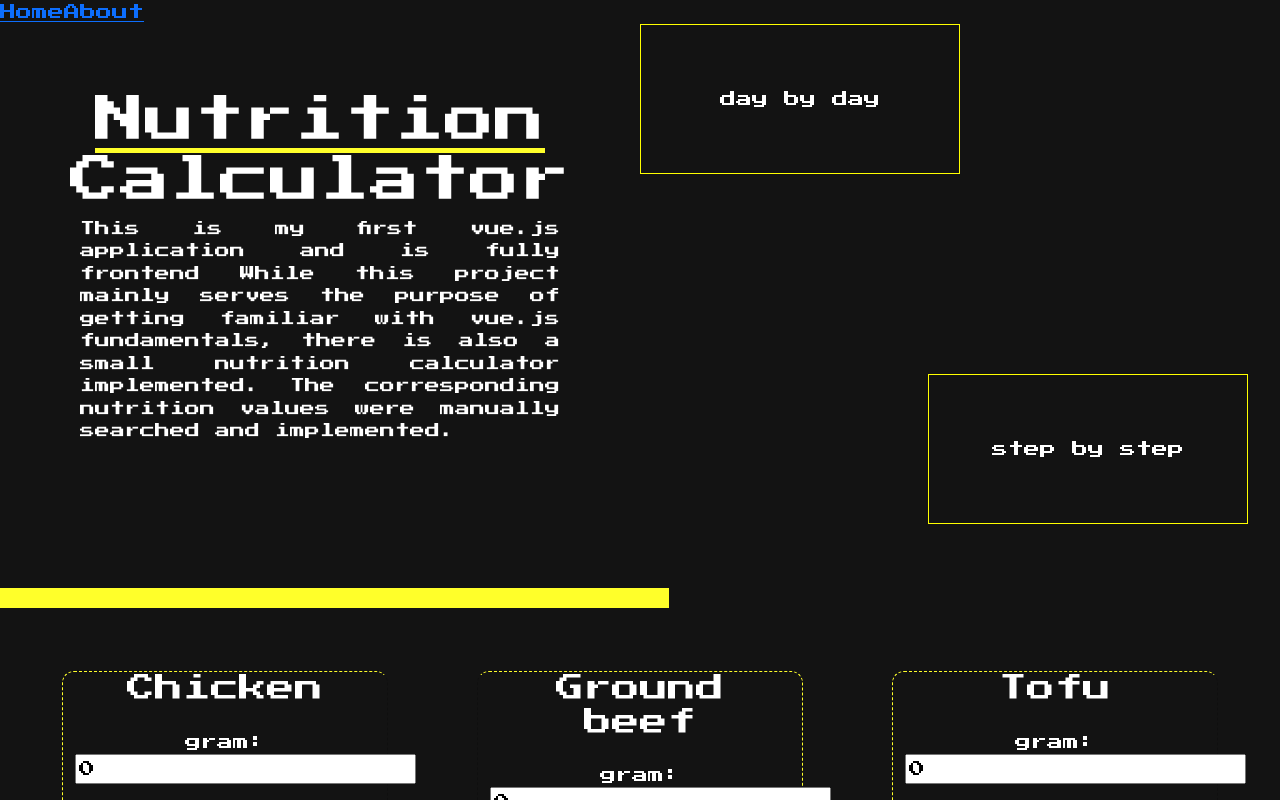
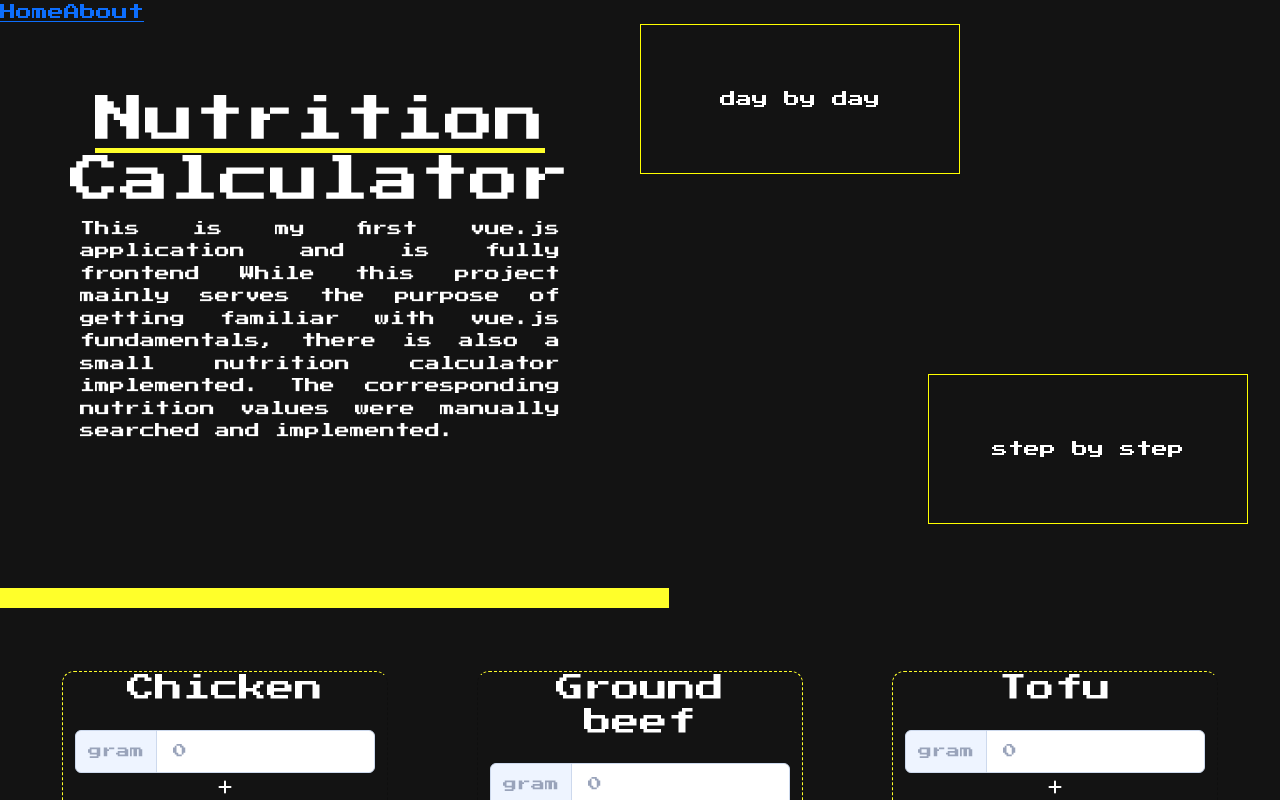
Before and after one commit to Matthes-Baer/NutritionCalculator, a Vue app: page / in a window 1280 px wide. Shown: the top 800 px of the page. Built offline with nearby package versions, Linux system fonts and the light colour scheme.

Commit message:
feat: Added custom button and custom input

```diff
--- a/src/App.vue
+++ b/src/App.vue
@@ -14,6 +14,25 @@ import { RouterLink, RouterView } from "vue-router";
 </template>
 
 <style>
+:root {
+  --input-color: #99a3ba;
+  --input-border: #cdd9ed;
+  --input-background: #fff;
+  --input-placeholder: #cbd1dc;
+
+  --input-border-focus: #275efe;
+
+  --group-color: var(--input-color);
+  --group-border: var(--input-border);
+  --group-background: #eef4ff;
+
+  --group-color-focus: #fff;
+  --group-border-focus: var(--input-border-focus);
+  --group-background-focus: #678efe;
+
+  --accentColor: rgb(255, 255, 42);
+}
+
 @font-face {
   font-family: "PressStart2P";
   src: local("PressStart2P"),
@@ -21,7 +40,6 @@ import { RouterLink, RouterView } from "vue-router";
 }
 
 body {
-  --accentColor: rgb(255, 255, 42);
   background-color: rgb(19, 19, 19);
   color: white;
   font-family: "PressStart2P", Arial, Helvetica, sans-serif;
--- a/src/components/nutrition/SingleItem.vue
+++ b/src/components/nutrition/SingleItem.vue
@@ -1,5 +1,6 @@
 <script lang="ts">
 import { nutritionStore } from "../../store/store";
+import CustomButton from "../ui/CustomButton.vue";
 
 export default {
   data() {
@@ -10,7 +11,7 @@ export default {
     };
   },
   props: ["product"],
-  components: {},
+  components: { CustomButton },
   // Functions have to be implemented as methods - There is also the opportunity to add such methods directly in the corresponding store.
   methods: {
     addToCurrentNutrition: function (
@@ -52,12 +53,13 @@ export default {
       <div class="d-flex justify-content-center align-items-center mb-3">
         <h3>{{ product.name }}</h3>
       </div>
-
-      <label class="mb-3">gram: <input type="number" v-model="amount" /></label>
-
-      <button
-        class="add-button mx-auto mb-3"
-        @click="
+      <div class="form-group">
+        <span>gram</span>
+        <input class="form-field" type="number" v-model="amount" />
+      </div>
+      <CustomButton
+        :name="product.name"
+        @clicked="
           addToCurrentNutrition(
             (product.values.kcal / 100) * amount,
             (product.values.fat / 100) * amount,
@@ -66,14 +68,14 @@ export default {
             product.name
           )
         "
-      >
-        {{ product.name }} - Click to Add
-      </button>
+      />
     </div>
   </div>
 </template>
 
-<style>
+<style lang="scss">
+@import "../../style/customInput.scss";
+
 .product-image {
   max-width: 75px;
   max-height: 75px;
--- a/src/components/ui/CustomButton.vue
+++ b/src/components/ui/CustomButton.vue
@@ -1,11 +1,19 @@
 <script lang="ts">
 export default {
-  props: [],
+  props: ["name"],
+
+  methods: {
+    // This method serves the purpose to emit a message to the parent component with "clicked".
+    // The parent component listens to that and executes it's corresponding function.
+    clicked() {
+      this.$emit("clicked");
+    },
+  },
 };
 </script>
 <template>
-  <div>
+  <div @click="clicked">
     <i class="fa-solid fa-plus"></i>
-    Test
+    <p>{{ name }}</p>
   </div>
 </template>
--- /dev/null
+++ b/src/style/customInput.scss
@@ -0,0 +1,85 @@
+//? https://codepen.io/aaroniker/pen/dybMVMB aus https://blog.stackfindover.com/css-input-box/
+
+.form-field {
+  display: block;
+  width: 100%;
+  padding: 8px 16px;
+  line-height: 25px;
+  font-size: 14px;
+  font-weight: 500;
+  font-family: inherit;
+  border-radius: 6px;
+  -webkit-appearance: none;
+  color: var(--input-color);
+  border: 1px solid var(--input-border);
+  background: var(--input-background);
+  transition: border 0.3s ease;
+  &::placeholder {
+    color: var(--input-placeholder);
+  }
+  &:focus {
+    outline: none;
+    border-color: var(--input-border-focus);
+  }
+}
+
+.form-group {
+  position: relative;
+  display: flex;
+  width: 100%;
+  & > span,
+  .form-field {
+    white-space: nowrap;
+    display: block;
+    &:not(:first-child):not(:last-child) {
+      border-radius: 0;
+    }
+    &:first-child {
+      border-radius: 6px 0 0 6px;
+    }
+    &:last-child {
+      border-radius: 0 6px 6px 0;
+    }
+    &:not(:first-child) {
+      margin-left: -1px;
+    }
+  }
+  .form-field {
+    position: relative;
+    z-index: 1;
+    flex: 1 1 auto;
+    width: 1%;
+    margin-top: 0;
+    margin-bottom: 0;
+  }
+  & > span {
+    text-align: center;
+    padding: 8px 12px;
+    font-size: 14px;
+    line-height: 25px;
+    color: var(--group-color);
+    background: var(--group-background);
+    border: 1px solid var(--group-border);
+    transition: background 0.3s ease, border 0.3s ease, color 0.3s ease;
+  }
+  &:focus-within {
+    & > span {
+      color: var(--group-color-focus);
+      background: var(--group-background-focus);
+      border-color: var(--group-border-focus);
+    }
+  }
+}
+
+html {
+  box-sizing: border-box;
+  -webkit-font-smoothing: antialiased;
+}
+
+* {
+  box-sizing: inherit;
+  &:before,
+  &:after {
+    box-sizing: inherit;
+  }
+}
```
